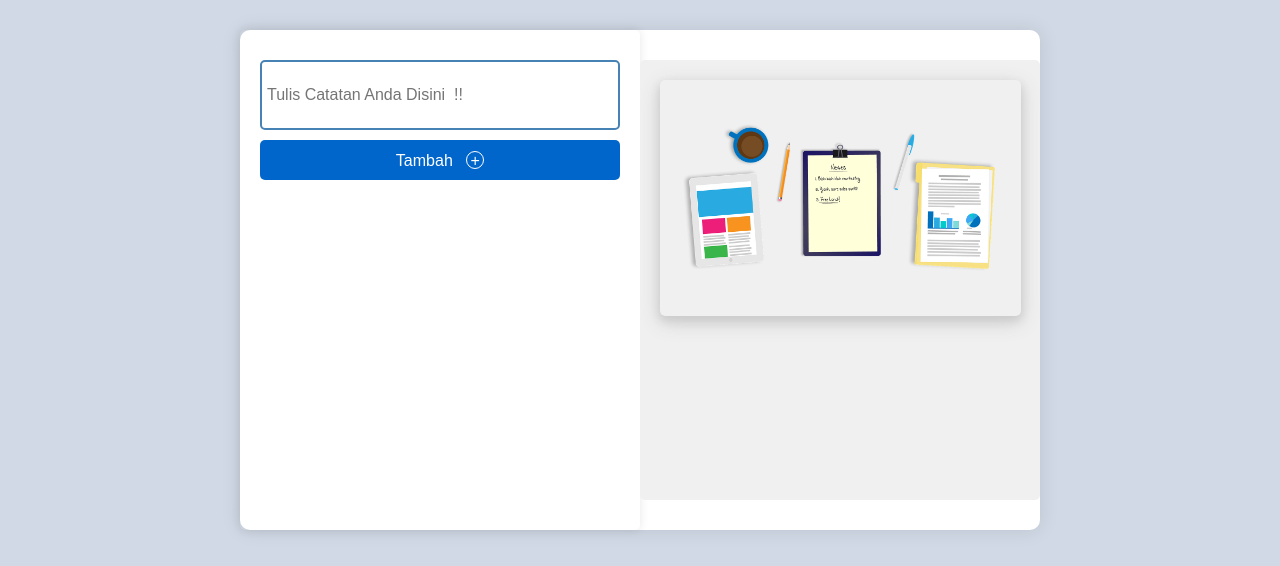
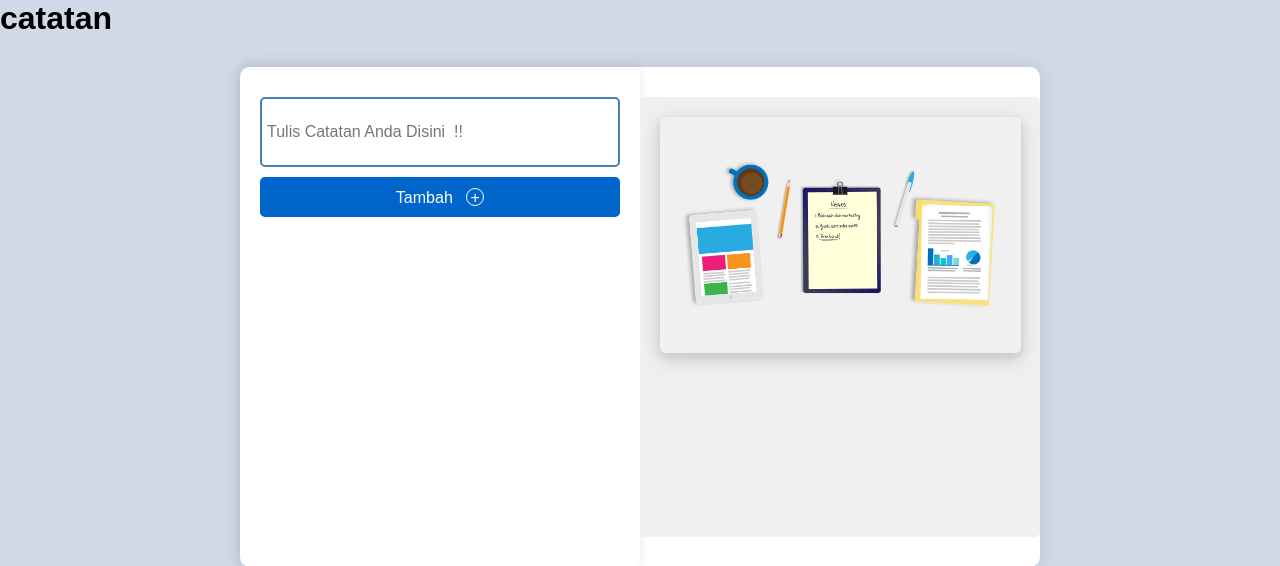
Before and after one commit to muzzto/BBP_Uas, a PHP site: page / in a window 1280 px wide. Shown: the top 566 px of the page. Run offline with PHP 8.4, Linux system fonts and the light colour scheme; data that the repository does not hold is empty.

Commit message:
index.php

```diff
--- a/index.php
+++ b/index.php
@@ -114,6 +114,7 @@ $todos = $todoManager->getTodos();
     <meta name="viewport" content="width=device-width, initial-scale=1.0">
     <meta http-equiv="X-UA-Compatible" content="ie=edge">
     <title>Catatan Penting</title>
+    <h1 class="catatan">catatan</h1>
     <link rel="stylesheet" href="css/style.css">
 </head>
 
```
